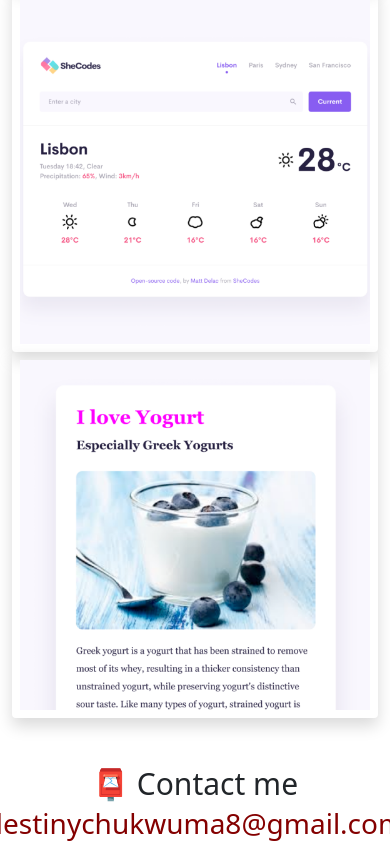
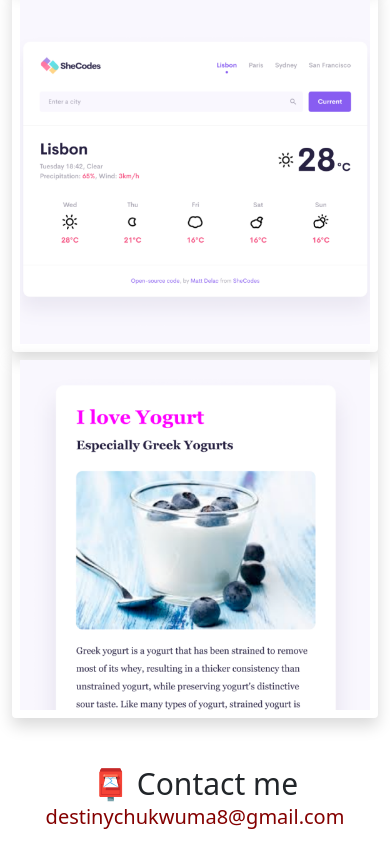
Before and after one commit to Cheta008/my-advanced-app, a plain HTML site: page about.html in a window 390 px wide. Shown: the part 814-1658 px from the top of the page. Drawn offline with nearby package versions, Linux system fonts and the light colour scheme.

Commit message:
Edited email-link for mobile devices

```diff
--- a/css/app.css
+++ b/css/app.css
@@ -131,4 +131,8 @@ p {
             opacity: 0.7;
         }
 
+        .email-link {
+            font-size: 20px;
+        }
+
 }
```
